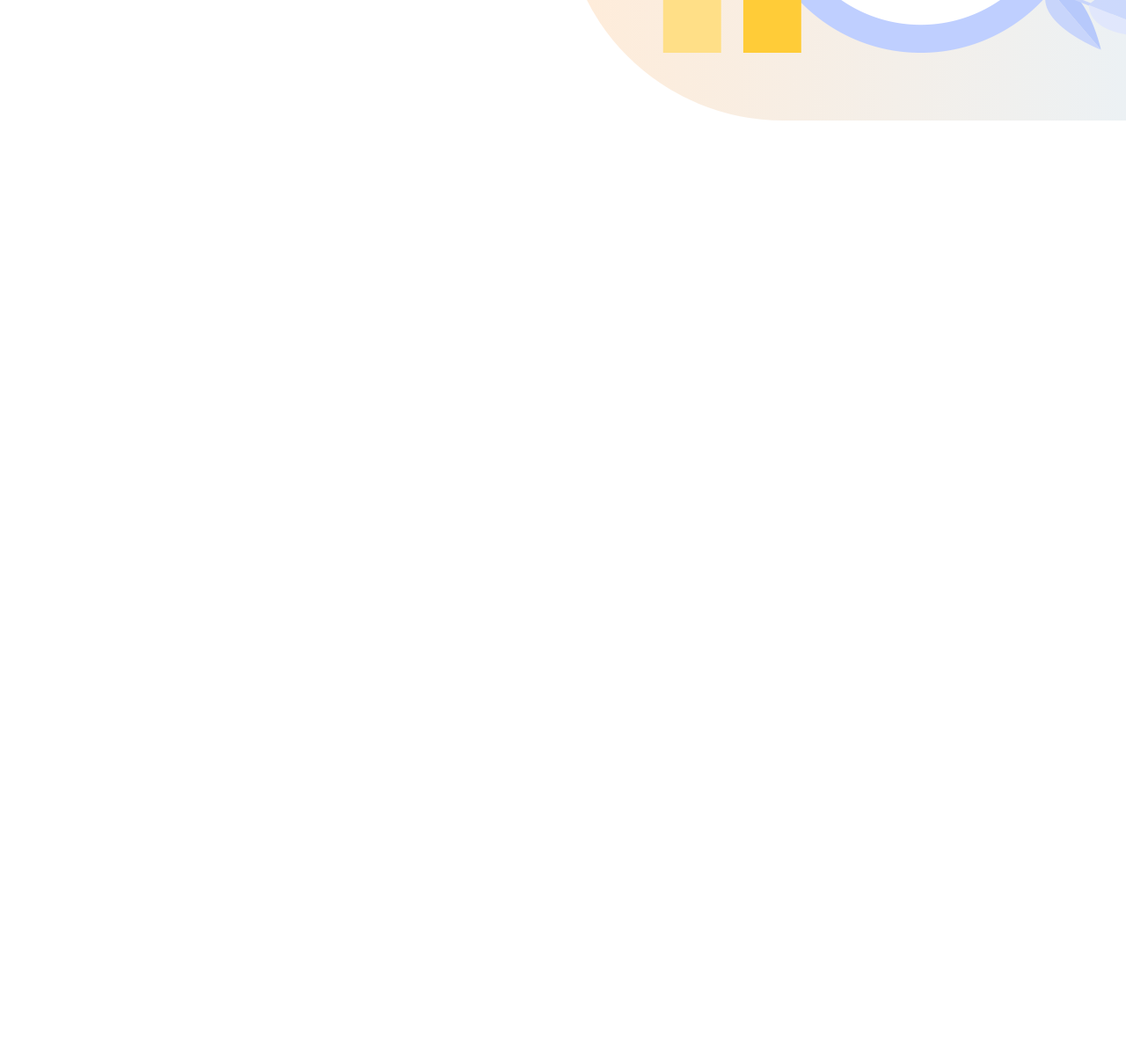
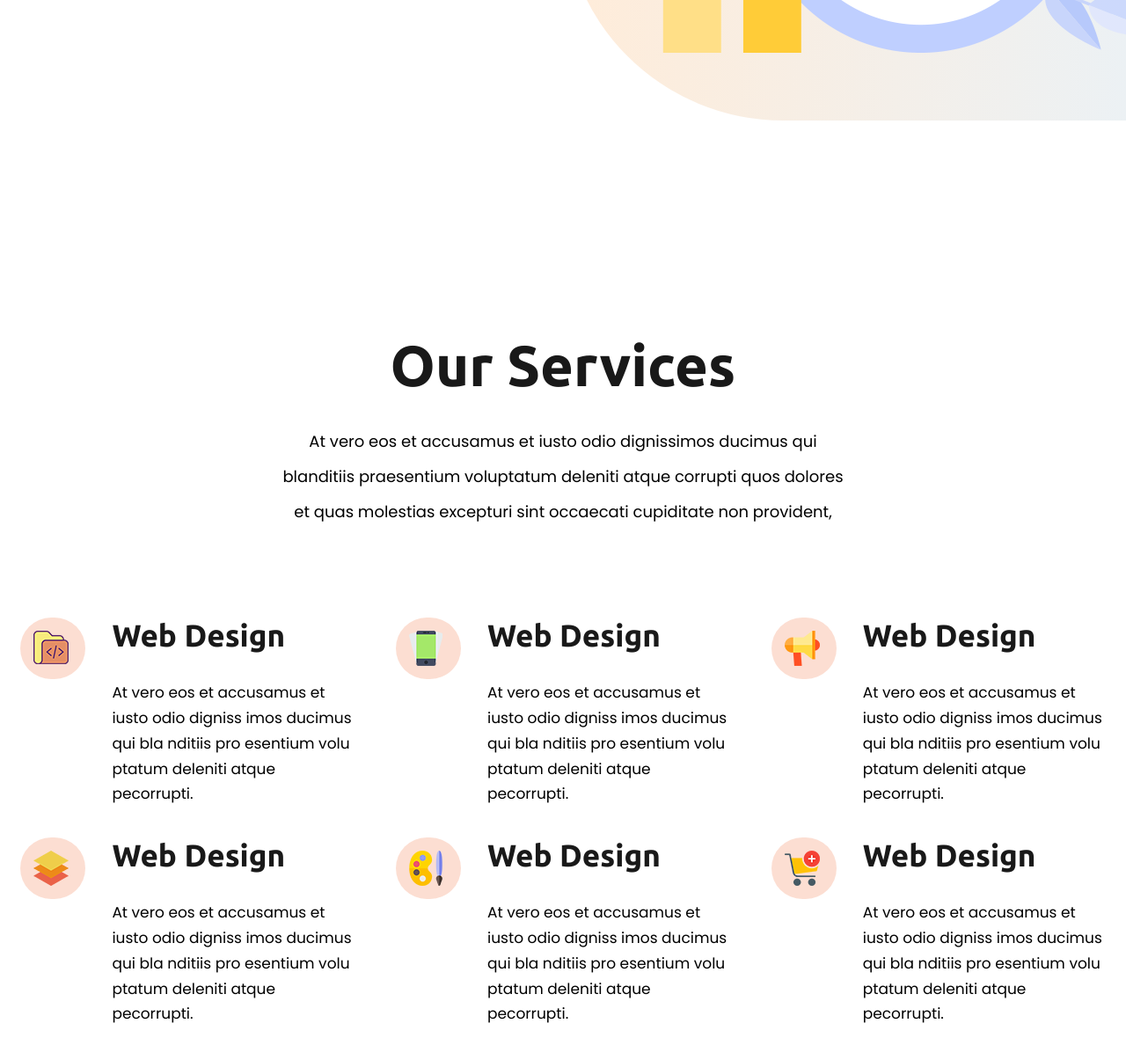
Before and after one commit to sowadsikder/web-agency, a plain HTML site: page index.html in a window 1280 px wide. Shown: the part 3053-4258 px from the top of the page at 88% size. Before the commit the page ends 3310 px from the top, so only its background shows below. Drawn offline with Linux system fonts and the light colour scheme.

Commit message:
Services section and Style Added

```diff
--- a/css/styles.css
+++ b/css/styles.css
@@ -226,3 +226,62 @@ p.company-description {
 img.company-img {
   margin: 100px;
 }
+
+/* Services section styling start */
+
+section#service {
+  padding: 120px 0;
+}
+
+h1.service-title {
+  font-size: 65px;
+  color: #191919;
+  text-align: center;
+}
+
+p.service-description {
+  font-size: 18px;
+  margin: auto;
+  text-align: center;
+  line-height: 40px;
+  width: 50%;
+  margin-top: 30px;
+  margin-bottom: 100px;
+}
+.service-boxs {
+  display: flex;
+  justify-content: space-around;
+  align-items: center;
+}
+.service-box {
+  display: flex;
+  width: 380px;
+  height: 250px;
+}
+.box-icons {
+  width: 290px;
+  height: 70px;
+  border-radius: 70px;
+  background-color: rgba(241, 91, 34, 0.2);
+  position: relative;
+}
+img.box-img {
+  content: "";
+  position: absolute;
+  top: 15px;
+  left: 15px;
+}
+
+.service-box-details {
+  margin-left: 30px;
+}
+
+h1.box-title {
+  font-size: 35px;
+  color: #191919;
+  margin-bottom: 30px;
+}
+p.box-description {
+  font-size: 17px;
+  line-height: 1.7em;
+}
--- a/index.html
+++ b/index.html
@@ -52,7 +52,9 @@
             <div class="featured-container">
                 <h1 class="section-title">Featured Services</h1>
 
-                <p class="section-description">At vero eos et accusamus et iusto odio dignissimos ducimus qui blanditiis praesentium voluptatum deleniti atque corrupti quos dolores et quas molestias excepturi sint occaecati cupiditate non provident,</p>
+                <p class="section-description">At vero eos et accusamus et iusto odio dignissimos ducimus qui blanditiis
+                    praesentium voluptatum deleniti atque corrupti quos dolores et quas molestias excepturi sint
+                    occaecati cupiditate non provident,</p>
 
                 <div class="featured-cards-container">
                     <div class="featured-cards">
@@ -60,8 +62,9 @@
                             <img class="icons" src="asset/icons/Web.png" alt="">
                         </div>
                         <div class="featured-cards-details">
-                            <h4  class="cards-title">Web Design</h4>
-                            <p class="cards-description">At vero eos et accusamus et iusto odio digniss imos ducimus qui blanditiis praesentium volu ptatum deleniti atque corrupti quos.</p>
+                            <h4 class="cards-title">Web Design</h4>
+                            <p class="cards-description">At vero eos et accusamus et iusto odio digniss imos ducimus qui
+                                blanditiis praesentium volu ptatum deleniti atque corrupti quos.</p>
                         </div>
                     </div>
                     <div class="featured-cards">
@@ -70,7 +73,8 @@
                         </div>
                         <div class="featured-cards-details">
                             <h4 class="cards-title">App Design</h4>
-                            <p class="cards-description">At vero eos et accusamus et iusto odio digniss imos ducimus qui blanditiis praesentium volu ptatum deleniti atque corrupti quos.</p>
+                            <p class="cards-description">At vero eos et accusamus et iusto odio digniss imos ducimus qui
+                                blanditiis praesentium volu ptatum deleniti atque corrupti quos.</p>
                         </div>
                     </div>
                     <div class="featured-cards">
@@ -79,7 +83,8 @@
                         </div>
                         <div class="featured-cards-details">
                             <h4 class="cards-title">Digital Marketing</h4>
-                            <p class="cards-description">At vero eos et accusamus et iusto odio digniss imos ducimus qui blanditiis praesentium volu ptatum deleniti atque corrupti quos.</p>
+                            <p class="cards-description">At vero eos et accusamus et iusto odio digniss imos ducimus qui
+                                blanditiis praesentium volu ptatum deleniti atque corrupti quos.</p>
                         </div>
                     </div>
                 </div>
@@ -93,8 +98,13 @@
                 </div>
                 <div class="about-right">
                     <h1 class="about-title">About Our Agency</h1>
-                    <p class="about-description">It is a long established fact that a reader will be distracted by the readable content of a page when looking at its layout. The point of using Lorem Ipsum is that it has a more-or-less normal distribution of letters, as opposed to using 'Content here, content here.</p>
-                    <p class="about-description">making it look like readable English. Many desktop publishing packages and web page editors now use Lorem Ipsum as their default model text, and a search for 'lorem ipsum' will uncover many web sites still.</p>
+                    <p class="about-description">It is a long established fact that a reader will be distracted by the
+                        readable content of a page when looking at its layout. The point of using Lorem Ipsum is that it
+                        has a more-or-less normal distribution of letters, as opposed to using 'Content here, content
+                        here.</p>
+                    <p class="about-description">making it look like readable English. Many desktop publishing packages
+                        and web page editors now use Lorem Ipsum as their default model text, and a search for 'lorem
+                        ipsum' will uncover many web sites still.</p>
                 </div>
             </div>
         </section>
@@ -103,11 +113,87 @@
             <div class="company-container">
                 <div class="company-left">
                     <h1 class="company-title">Company Mission</h1>
-                    <p class="company-description">On the other hand, we denounce with righteous indignation and dislike men who are so beguiled and demoralized by the charms of pleasure of the moment, so blinded by desire, that they cannot foresee the pain and trouble that are bound to ensue; and equal blame belongs to those who fail in their duty through weakness of will. Its awesome.</p>
+                    <p class="company-description">On the other hand, we denounce with righteous indignation and dislike
+                        men who are so beguiled and demoralized by the charms of pleasure of the moment, so blinded by
+                        desire, that they cannot foresee the pain and trouble that are bound to ensue; and equal blame
+                        belongs to those who fail in their duty through weakness of will. Its awesome.</p>
                     <button class="btn-primary">See Features</button>
                 </div>
                 <div class="company-right">
                     <img src="asset/banner/company.png" alt="" class="company-img">
+                </div>
+            </div>
+        </section>
+
+        <section class="service" id="service">
+            <div class="service-container">
+                <h1 class="service-title">Our Services</h1>
+                <p class="service-description">At vero eos et accusamus et iusto odio dignissimos ducimus qui blanditiis
+                    praesentium voluptatum deleniti atque corrupti quos dolores et quas molestias excepturi sint
+                    occaecati cupiditate non provident,</p>
+
+                <div class="service-boxs-container">
+                    <div class="service-boxs">
+                        <div class="service-box">
+                            <div class="box-icons">
+                                <img src="asset/services/code.png" alt="" class="box-img">
+                            </div>
+                            <div class="service-box-details">
+                                <h1 class="box-title">Web Design</h1>
+                                <p class="box-description">At vero eos et accusamus et iusto odio digniss imos ducimus qui bla nditiis pro esentium volu ptatum deleniti atque pecorrupti.</p>
+                            </div>
+                        </div>
+                        <div class="service-box">
+                            <div class="box-icons">
+                                <img src="asset/services/responsive.png" alt="" class="box-img">
+                            </div>
+                            <div class="service-box-details">
+                                <h1 class="box-title">Web Design</h1>
+                                <p class="box-description">At vero eos et accusamus et iusto odio digniss imos ducimus qui bla nditiis pro esentium volu ptatum deleniti atque pecorrupti.</p>
+                            </div>
+
+                        </div>
+                        <div class="service-box">
+                            <div class="box-icons">
+                                <img src="asset/services/announcement.png" alt="" class="box-img">
+                            </div>
+                            <div class="service-box-details">
+                                <h1 class="box-title">Web Design</h1>
+                                <p class="box-description">At vero eos et accusamus et iusto odio digniss imos ducimus qui bla nditiis pro esentium volu ptatum deleniti atque pecorrupti.</p>
+                            </div>
+                        </div>
+                    </div>
+                    <div class="service-boxs">
+                        <div class="service-box">
+                            <div class="box-icons">
+                                <img src="asset/services/layout.png" alt="" class="box-img">
+                            </div>
+                            <div class="service-box-details">
+                                <h1 class="box-title">Web Design</h1>
+                                <p class="box-description">At vero eos et accusamus et iusto odio digniss imos ducimus qui bla nditiis pro esentium volu ptatum deleniti atque pecorrupti.</p>
+                            </div>
+                        </div>
+                        <div class="service-box">
+                            <div class="box-icons">
+                                <img src="asset/services/themes.png" alt="" class="box-img">
+                            </div>
+                            <div class="service-box-details">
+                                <h1 class="box-title">Web Design</h1>
+                                <p class="box-description">At vero eos et accusamus et iusto odio digniss imos ducimus qui bla nditiis pro esentium volu ptatum deleniti atque pecorrupti.</p>
+                            </div>
+
+                        </div>
+                        <div class="service-box">
+                            <div class="box-icons">
+                                <img src="asset/services/shopping.png" alt="" class="box-img">
+                            </div>
+                            <div class="service-box-details">
+                                <h1 class="box-title">Web Design</h1>
+                                <p class="box-description">At vero eos et accusamus et iusto odio digniss imos ducimus qui bla nditiis pro esentium volu ptatum deleniti atque pecorrupti.</p>
+                            </div>
+                        </div>
+                    </div>
+                </div>
                 </div>
             </div>
         </section>
```
Lines whose indentation alone changed are shown as unchanged.
